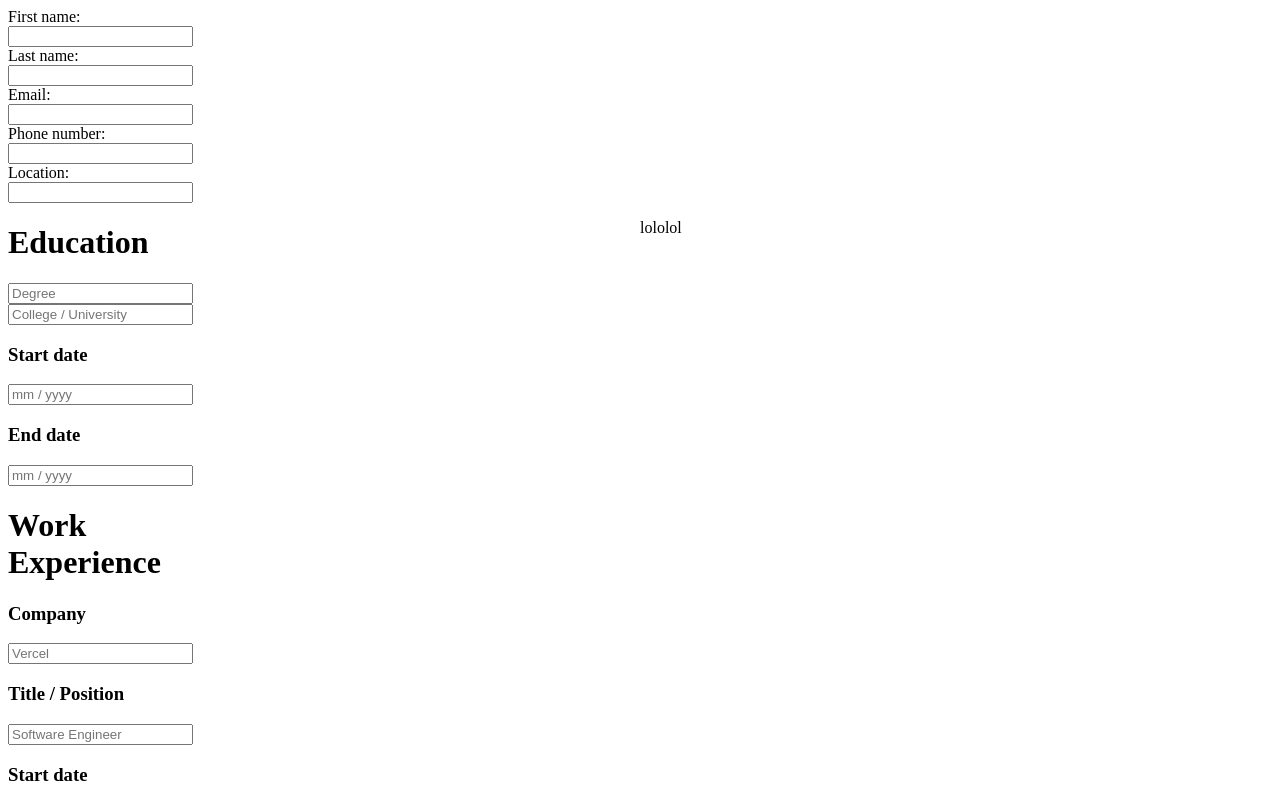
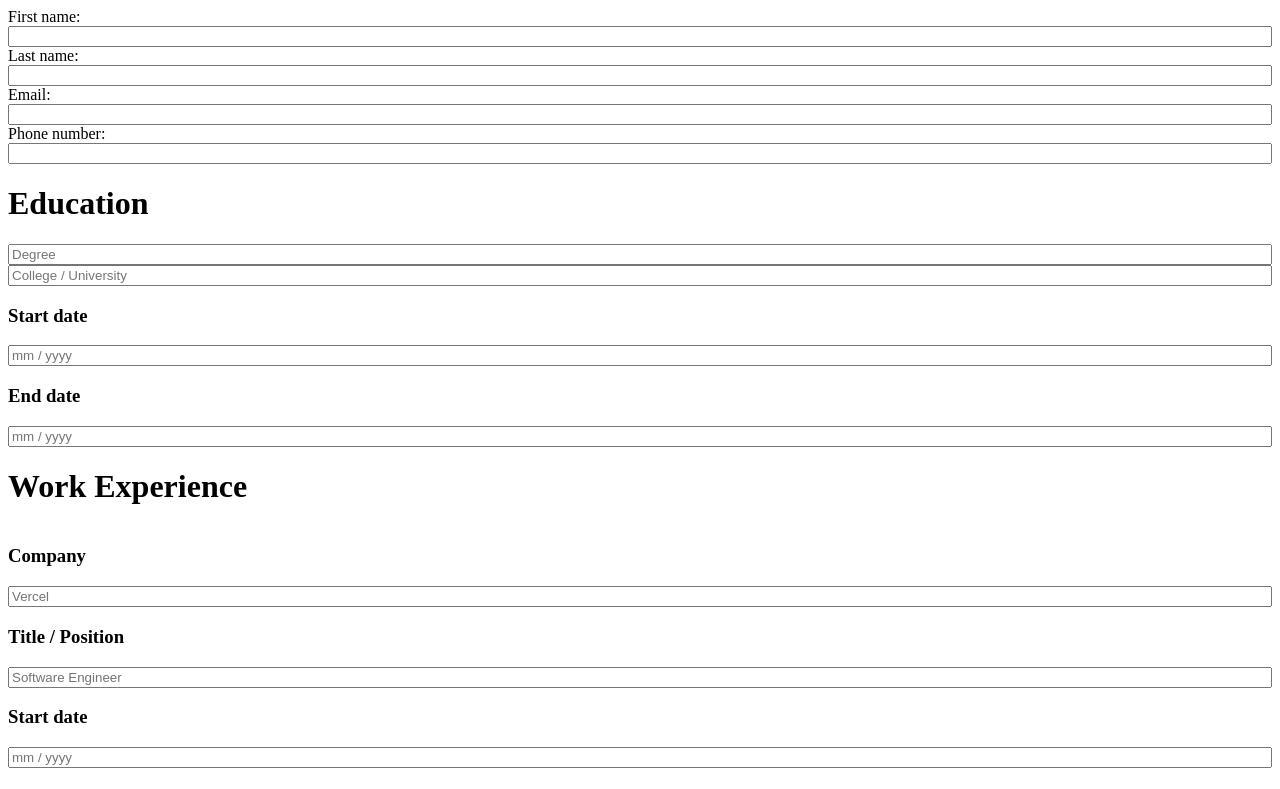
Before and after one commit to DataMoshing/cv-application, a React (Vite) app: page / in a window 1280 px wide. Shown: the top 789 px of the page. Built offline with nearby package versions, Linux system fonts and the light colour scheme; the HTML template or start-up script is replaced by a standard one.

Commit message:
Have working components that pass data

```diff
--- a/src/App.jsx
+++ b/src/App.jsx
@@ -1,19 +1,13 @@
-// import { useState } from 'react'
 import './styles/App.css'
 import ContactInfo from './components/ContactInfo'
 import EducationInfo from './components/EducationInfo'
-import WorkExperience from './components/ExperienceInfo'
 
 function App() {
 
   return (
-    <>
-      <div className="main-container">
-        <ContactInfo />
-        <EducationInfo />
-        <WorkExperience />
-      </div>
-    </>
+    <div>
+      <ContactInfo />
+    </div>
   )
 }
 
--- a/src/components/ContactInfo.jsx
+++ b/src/components/ContactInfo.jsx
@@ -1,44 +1,60 @@
 import { useState } from "react"
+import EducationInfo from "./EducationInfo"
+import WorkExperience from "./ExperienceInfo"
 
 export default function ContactInfo() {
-    const [firstName, setFirstName] = useState("")
-    const [lastName, setLastName] = useState("")
-    const [email, setEmail] = useState("")
+    const [info, setInfo] = useState({ firstName: "", lastName: "", email: "", phoneNumber: "", degree: "" })
+
+    function changeInfo(e) {
+        setInfo({ ...info, [e.target.name]: e.target.value })
+    }
+
     return (
         <>
+            <div className="form-container">
                 <form>
                     <label htmlFor="first-name">
                         <span className="label-text">First name: </span>
                     </label>
                     <input type="text" className="firstName"
-                    value={firstName}
-                    onChange={(e) => setFirstName(e.target.value)}
+                        name="firstName"
+                        value={info.firstName}
+                        onChange={changeInfo}
                     />
                     <label htmlFor="last-name">
                         <span className="label-text">Last name: </span>
                     </label>
-                <input type="text" className="lastName"
-                    value={lastName}
-                    onChange={(e) => setLastName(e.target.value)}
+                    <input type="text" className="lastName" name="lastName"
+                        value={info.lastName}
+                        onChange={changeInfo}
                     />
                     <label htmlFor="email">
                         <span className="label-text">Email: </span>
                     </label>
-                <input type="email"
-                    value={email}
-                    onChange={(e) => setEmail(e.target.value)} />
+                    <input type="email" className="email" name="email"
+                        value={info.email}
+                        onChange={changeInfo} />
                     <label htmlFor="phone-number">
                         <span className="label-text">Phone number: </span>
                     </label>
-                <input type="tel" />
-                <label htmlFor="location">
-                    <span className="label-text">Location: </span>
-                </label>
-                <input type="text" />
+                    <input type="tel"
+                        className="phone-number"
+                        name="phoneNumber"
+                        value={info.phoneNumber}
+                        onChange={changeInfo}
+                    />
                 </form>
+                <EducationInfo degree={info.degree} onDegreeChange={changeInfo}
+                    name="degree" />
+                <WorkExperience />
                 <div className="resume-container">
-                <h1>{firstName} {lastName}</h1>
-                <span>{email}</span>
+                    <h1 className="resume-name">{info.firstName}{" "}{info.lastName}</h1>
+                    <span>{info.email}</span>
+                    <br></br>
+                    <br></br>
+                    <span>{info.phoneNumber}</span>
+                    <p>{info.degree}</p>
+                </div>
             </div>
         </>
     )
--- a/src/components/EducationInfo.jsx
+++ b/src/components/EducationInfo.jsx
@@ -1,18 +1,19 @@
-export default function EducationInfo() {
+// import { useState } from "react"
+
+export default function EducationInfo({ degree, onDegreeChange }) {
     return (
         <>
             <form>
                 <h1>Education</h1>
-                <input type="text" placeholder="Degree" />
+                <input type="text" placeholder="Degree"
+                    value={degree} onChange={onDegreeChange} name="degree"
+                />
                 <input type="text" placeholder="College / University" />
                 <h3>Start date</h3>
                 <input type="text" placeholder="mm / yyyy" />
                 <h3>End date</h3>
                 <input type="text" placeholder="mm / yyyy" />
             </form>
-            <div className="resume-container">
-                <p>lololol</p>
-            </div>
         </>
     )
 }
--- a/src/styles/App.css
+++ b/src/styles/App.css
@@ -1,8 +1,11 @@
 form {
-    max-width: 150px;
+    display: flex;
+    flex-direction: column;
 }
 
-.main-container {
-    display: grid;
+.form-container {
+    /* max-width: 150px; */
+    display: flex;
+    flex-direction: column;
     grid-template-columns: 1fr 1fr;
 }
```
Also changed, not shown: .eslintrc.cjs. Lines whose indentation alone changed are shown as unchanged.
